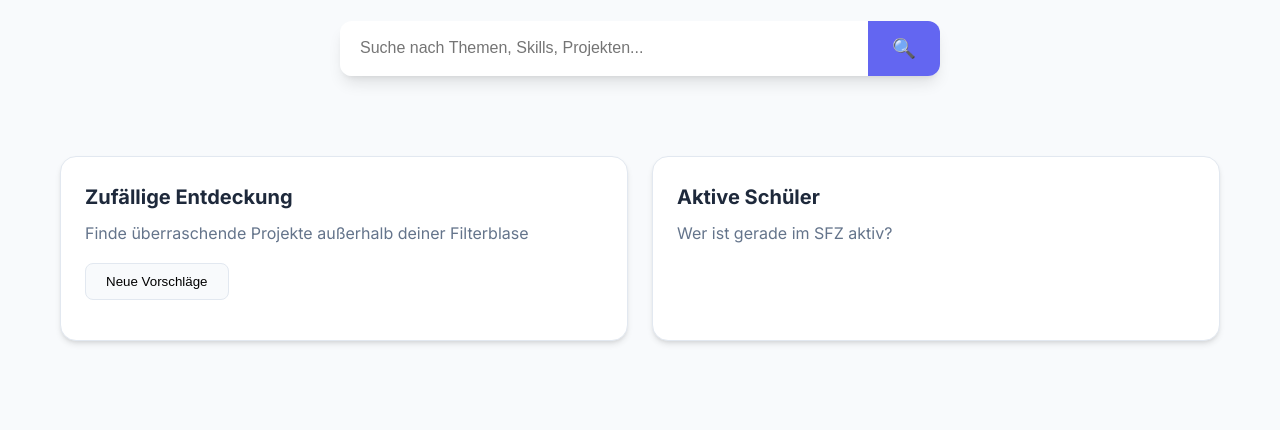
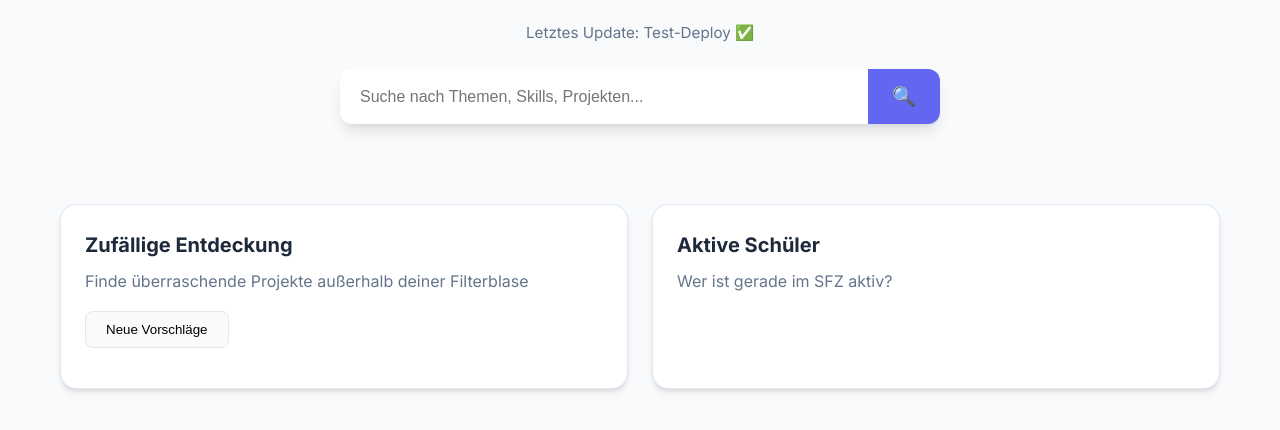
Before and after one commit to Nikolai-Slsr/sfz-marketplace, a website: page public/index.html in a window 1280 px wide. Shown: the part 286-716 px from the top of the page. Drawn offline with Linux system fonts and the light colour scheme; no server answers.

Commit message:
test: trigger deploy

```diff
--- a/public/index.html
+++ b/public/index.html
@@ -30,6 +30,7 @@
                 <div class="hero">
                     <h1>Entdecke Projekte & Mitstreiter</h1>
                     <p>Im SFZ verbinden wir Schüler mit ähnlichen Interessen. Wenige Nutzer, mehr Nähe.</p>
+                    <p style="margin-top:8px;color:var(--text-light);font-size:0.95rem">Letztes Update: Test-Deploy ✅</p>
                     <div class="search-box">
                         <input type="text" id="searchInput" placeholder="Suche nach Themen, Skills, Projekten...">
                         <button id="searchBtn">🔍</button>
```
